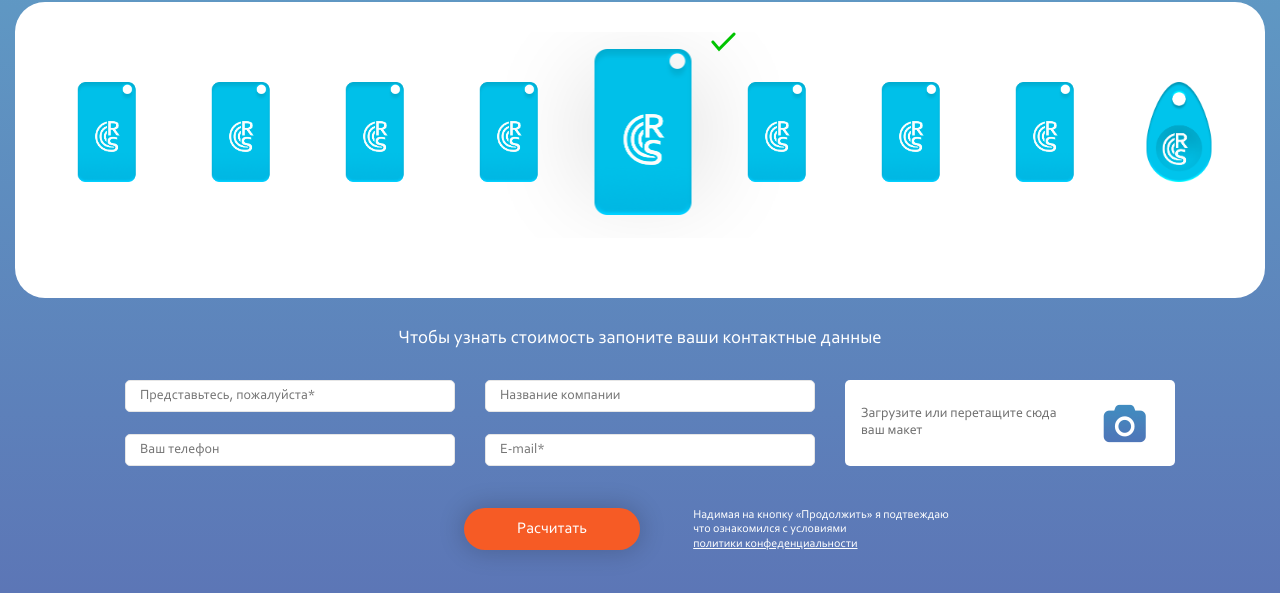
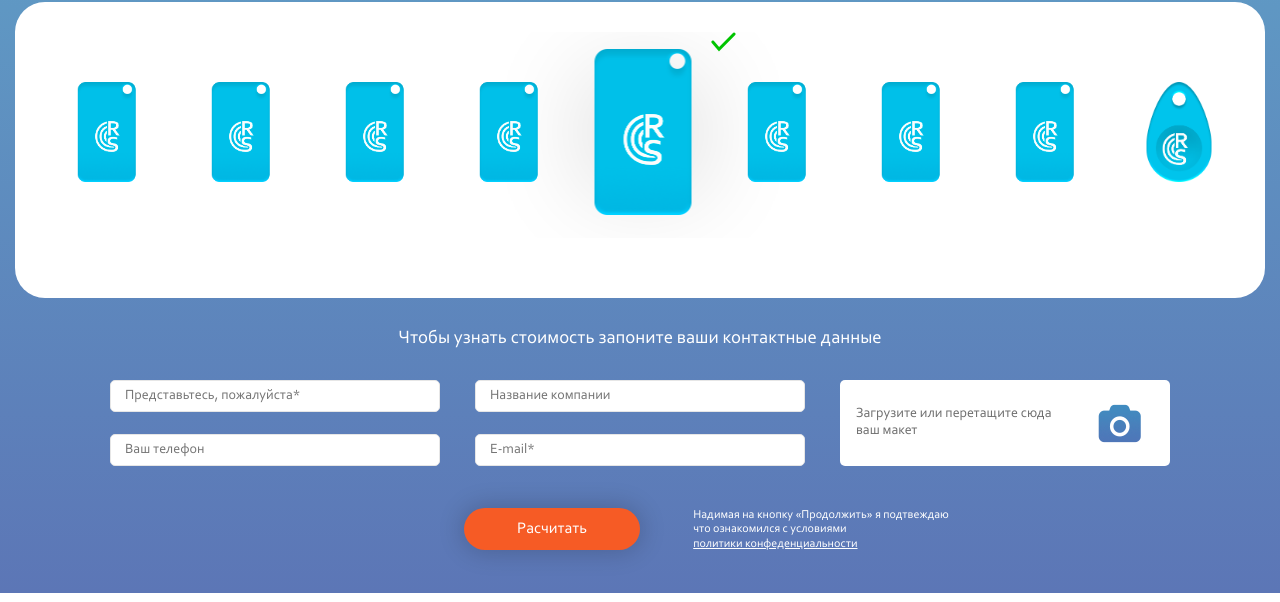
Before and after one commit to fregire/rfid.github.io, a website: page src/index.html in a window 1280 px wide. Shown: the part 6280-6882 px from the top of the page. Drawn offline with Linux system fonts and the light colour scheme.

Commit message:
Добавил flex-wrap для группы с инупатми для рассчета стоимости + убрал у групп инпутов margin

```diff
--- a/src/less/style.less
+++ b/src/less/style.less
@@ -1864,13 +1864,13 @@ html {
 .cost__fields {
   display: flex;
   justify-content: space-between;
+  flex-wrap: wrap;
   max-width: 1060px;
   margin: 0 auto;
 }
 
 .cost__fields-group {
   min-width: 330px;
-  margin: 0 15px;
   display: flex;
   flex-direction: column;
   justify-content: space-between;
```
Also changed, not shown: src/css/style.css.
